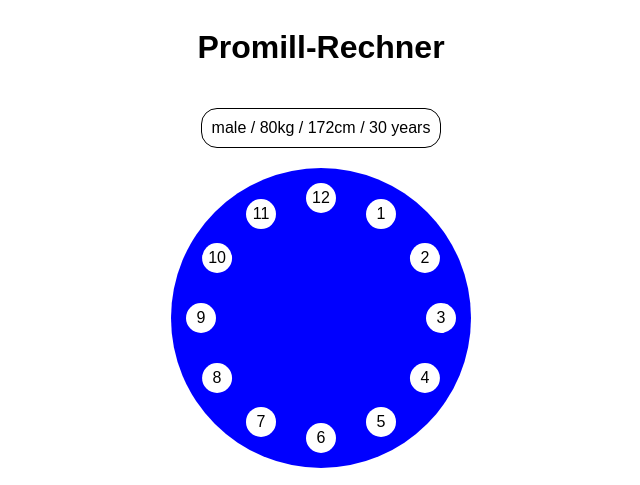
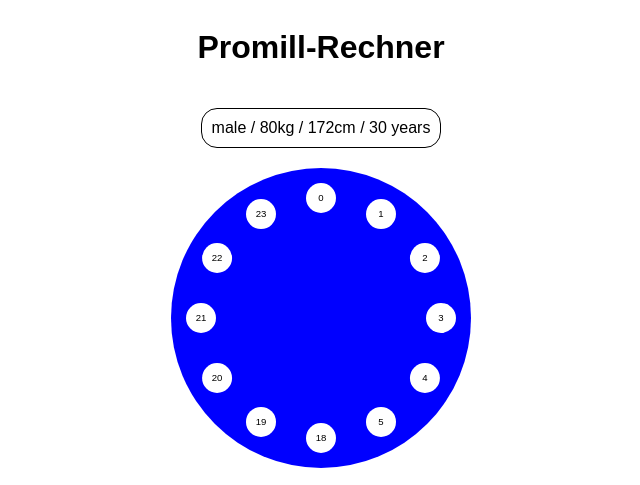
Before and after one commit to dasomji/alcohol-calculator, a website: page index.html in a window 1280 px wide. Shown: the top 485 px of the page, 319-959 px from the left. Drawn offline with Linux system fonts and the light colour scheme.

Commit message:
[feat] calculation works now and data is displayed correctly

```diff
--- a/index.html
+++ b/index.html
@@ -18,13 +18,13 @@
             <div class="clock-number" onclick="openDrinkPopup(3)">3</div>
             <div class="clock-number" onclick="openDrinkPopup(4)">4</div>
             <div class="clock-number" onclick="openDrinkPopup(5)">5</div>
-            <div class="clock-number" onclick="openDrinkPopup(6)">6</div>
-            <div class="clock-number" onclick="openDrinkPopup(7)">7</div>
-            <div class="clock-number" onclick="openDrinkPopup(8)">8</div>
-            <div class="clock-number" onclick="openDrinkPopup(9)">9</div>
-            <div class="clock-number" onclick="openDrinkPopup(10)">10</div>
-            <div class="clock-number" onclick="openDrinkPopup(11)">11</div>
-            <div class="clock-number" onclick="openDrinkPopup(12)">12</div>
+            <div class="clock-number" onclick="openDrinkPopup(18)">18</div>
+            <div class="clock-number" onclick="openDrinkPopup(19)">19</div>
+            <div class="clock-number" onclick="openDrinkPopup(20)">20</div>
+            <div class="clock-number" onclick="openDrinkPopup(21)">21</div>
+            <div class="clock-number" onclick="openDrinkPopup(22)">22</div>
+            <div class="clock-number" onclick="openDrinkPopup(23)">23</div>
+            <div class="clock-number" onclick="openDrinkPopup(0)">0</div>
         </div>
         <!-- <div id="bac-bar"></div> -->
     </div>
--- a/scripts.js
+++ b/scripts.js
@@ -109,7 +109,7 @@ function updateClockDisplay() {
 
     if (drinkData) {
         const data = JSON.parse(drinkData);
-        const hours = [...Array(12).keys()].map(i => i + 7).concat([...Array(6).keys()].map(i => i + 1));
+        const hours = [...Array(24).keys()]; // Hours from 0 to 23
 
         hours.forEach(hour => {
             if (data[hour]) {
@@ -121,8 +121,8 @@ function updateClockDisplay() {
                     const percentCell = document.createElement('td');
                     const volumeCell = document.createElement('td');
 
-                    // Format the hour to display as "9:00" or "8:00"
-                    const formattedHour = `${hour}:00`;
+                    // Format the hour to display as "9:00" or "20:00"
+                    const formattedHour = `${hour.toString().padStart(2, '0')}:00`;
 
                     timeCell.textContent = formattedHour;
                     typeCell.textContent = drink.drinkType;
@@ -171,7 +171,7 @@ function calculateBAC() {
     console.log('Ratio (r):', r);
 
     const bacTable = [];
-    const hours = [...Array(24).keys()].map(i => (i + 19) % 24); // Hours from 7 PM to 6 PM
+    const hours = [...Array(24).keys()].map(i => (i + 18) % 24); // Hours from 7 PM to 6 PM
 
     hours.forEach(hour => {
         if (drinks[hour]) {
--- a/styles.css
+++ b/styles.css
@@ -79,6 +79,7 @@ body {
   top: 45%;
   position: absolute;
   text-align: center;
+  font-size: 0.6em;
   display: flex;
   justify-content: center;
   align-items: center;
```
